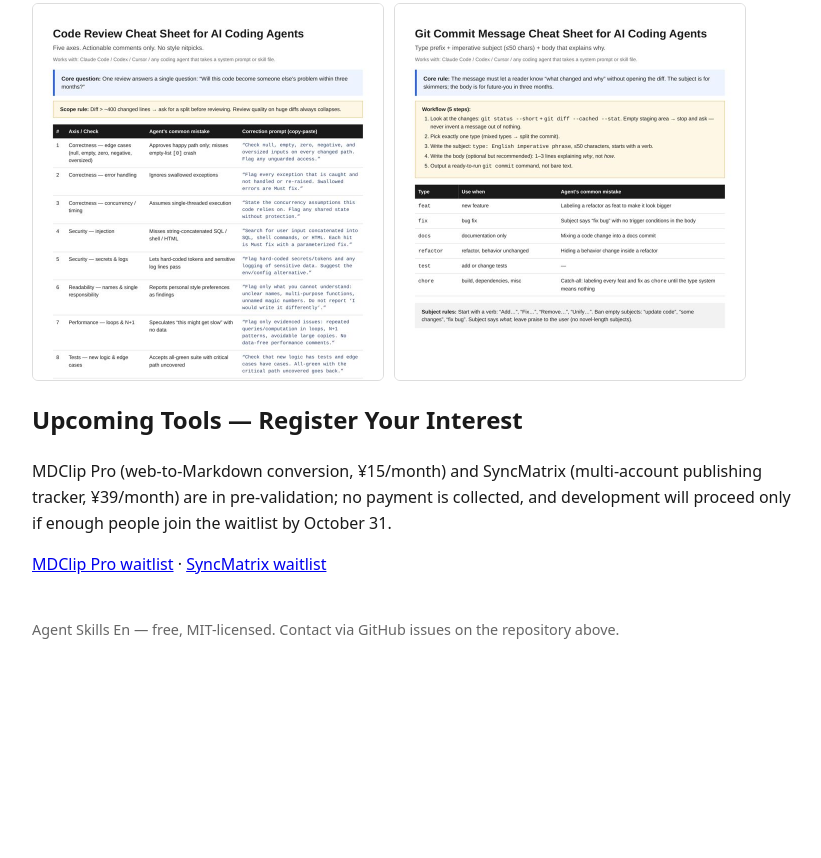
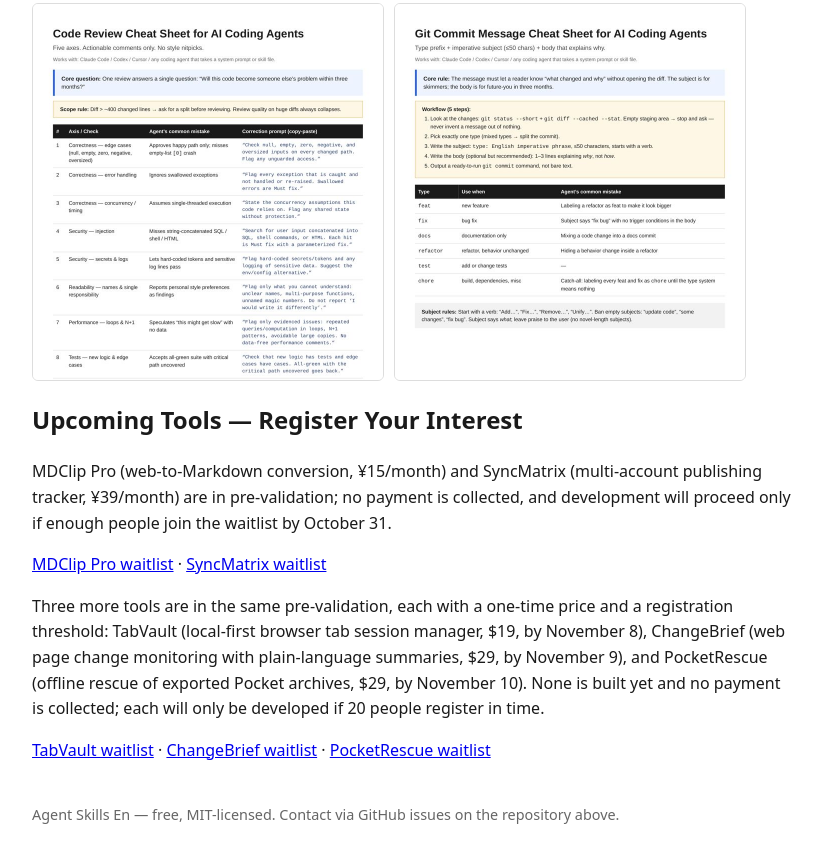
Before and after one commit to alapha888/agent-skills-en-site, a plain HTML site: page index.html in a window 1280 px wide. Shown: the part 1311-2169 px from the top of the page, without its empty margins (228-1049 px from the left). Before the commit the page ends 1984 px from the top, so only its background shows below. Drawn offline with Linux system fonts and the light colour scheme.

Commit message:
Add TabVault, ChangeBrief and PocketRescue waitlists to Upcoming Tools

```diff
--- a/index.html
+++ b/index.html
@@ -51,6 +51,8 @@
 <h2>Upcoming Tools — Register Your Interest</h2>
 <p>MDClip Pro (web-to-Markdown conversion, ¥15/month) and SyncMatrix (multi-account publishing tracker, ¥39/month) are in pre-validation; no payment is collected, and development will proceed only if enough people join the waitlist by October 31.</p>
 <p><a href="https://alapha888.github.io/mdclip-waitlist/">MDClip Pro waitlist</a> · <a href="https://alapha888.github.io/syncmatrix-waitlist/">SyncMatrix waitlist</a></p>
+<p>Three more tools are in the same pre-validation, each with a one-time price and a registration threshold: TabVault (local-first browser tab session manager, $19, by November 8), ChangeBrief (web page change monitoring with plain-language summaries, $29, by November 9), and PocketRescue (offline rescue of exported Pocket archives, $29, by November 10). None is built yet and no payment is collected; each will only be developed if 20 people register in time.</p>
+<p><a href="https://alapha888.github.io/tabvault-waitlist/">TabVault waitlist</a> · <a href="https://alapha888.github.io/changebrief-waitlist/">ChangeBrief waitlist</a> · <a href="https://alapha888.github.io/pocketrescue-waitlist/">PocketRescue waitlist</a></p>
 <footer>Agent Skills En — free, MIT-licensed. Contact via GitHub issues on the repository above.</footer>
 </body>
 </html>
```
